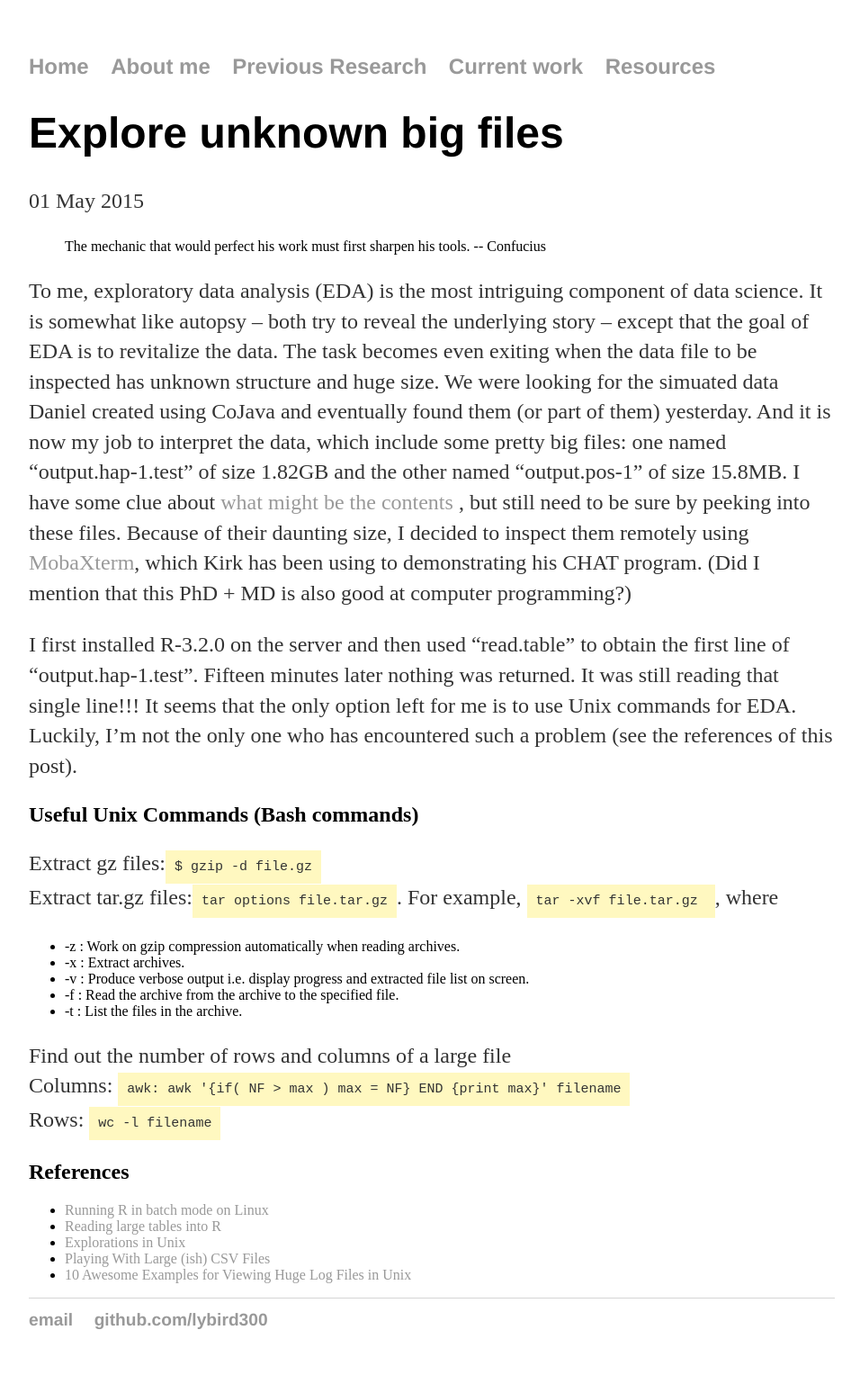
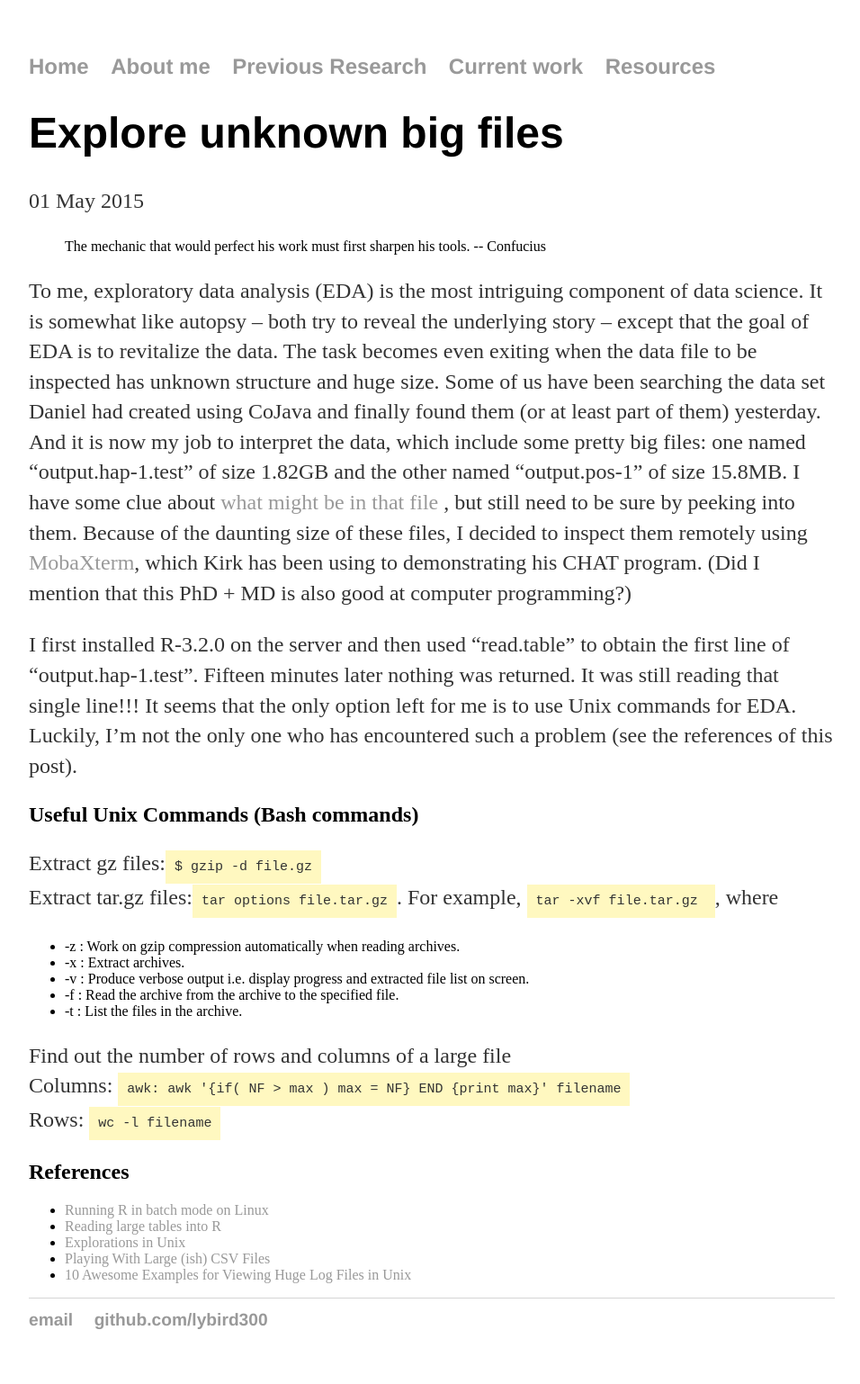
Before and after one commit to lybird300/lybird300.github.io, a Jekyll site: the page built from _posts/2015-05-01-inspect-big-data.md, in a window 1280 px wide. Shown: the whole page at 90% size, without its empty margins (160-1116 px from the left). Built offline with Jekyll 4.4.1, drawn with Linux system fonts in a browser that asks for light colours.

Commit message:
Update 2015-05-01-inspect-big-data.md

```diff
--- a/_posts/2015-05-01-inspect-big-data.md
+++ b/_posts/2015-05-01-inspect-big-data.md
@@ -4,7 +4,7 @@ title: "Explore unknown big files"
 date: 2015-05-01
 ---
 <blockquote>The mechanic that would perfect his work must first sharpen his tools. -- Confucius</blockquote>
-To me, exploratory data analysis (EDA) is the most intriguing component of data science. It is somewhat like autopsy -- both try to reveal the underlying story -- except that the goal of EDA is to revitalize the data. The task becomes even exiting when the data file to be inspected has unknown structure and huge size. We were looking for the simuated data Daniel created using CoJava and eventually found them (or part of them) yesterday. And it is now my job to interpret the data, which include some pretty big files: one named "output.hap-1.test" of size 1.82GB and the other named "output.pos-1" of size 15.8MB. I have some clue about <a href="http://lybird300.github.io/2015/04/20/cojava-manual.html#anchor">what might be the contents </a>, but still need to be sure by peeking into these files. Because of their daunting size, I decided to inspect them remotely using <a href="http://mobaxterm.mobatek.net/">MobaXterm</a>, which Kirk has been using to demonstrating his CHAT program. (Did I mention that this PhD + MD is also good at computer programming?)
+To me, exploratory data analysis (EDA) is the most intriguing component of data science. It is somewhat like autopsy -- both try to reveal the underlying story -- except that the goal of EDA is to revitalize the data. The task becomes even exiting when the data file to be inspected has unknown structure and huge size. Some of us have been searching the data set Daniel had created using CoJava and finally found them (or at least part of them) yesterday. And it is now my job to interpret the data, which include some pretty big files: one named "output.hap-1.test" of size 1.82GB and the other named "output.pos-1" of size 15.8MB. I have some clue about <a href="http://lybird300.github.io/2015/04/20/cojava-manual.html#anchor">what might be in that file </a>, but still need to be sure by peeking into them. Because of the daunting size of these files, I decided to inspect them remotely using <a href="http://mobaxterm.mobatek.net/">MobaXterm</a>, which Kirk has been using to demonstrating his CHAT program. (Did I mention that this PhD + MD is also good at computer programming?)
 
 I first installed R-3.2.0 on the server and then used "read.table" to obtain the first line of "output.hap-1.test". Fifteen minutes later nothing was returned. It was still reading that single line!!! It seems that the only option left for me is to use Unix commands for EDA. Luckily, I'm not the only one who has encountered such a problem (see the references of this post).
 
```
